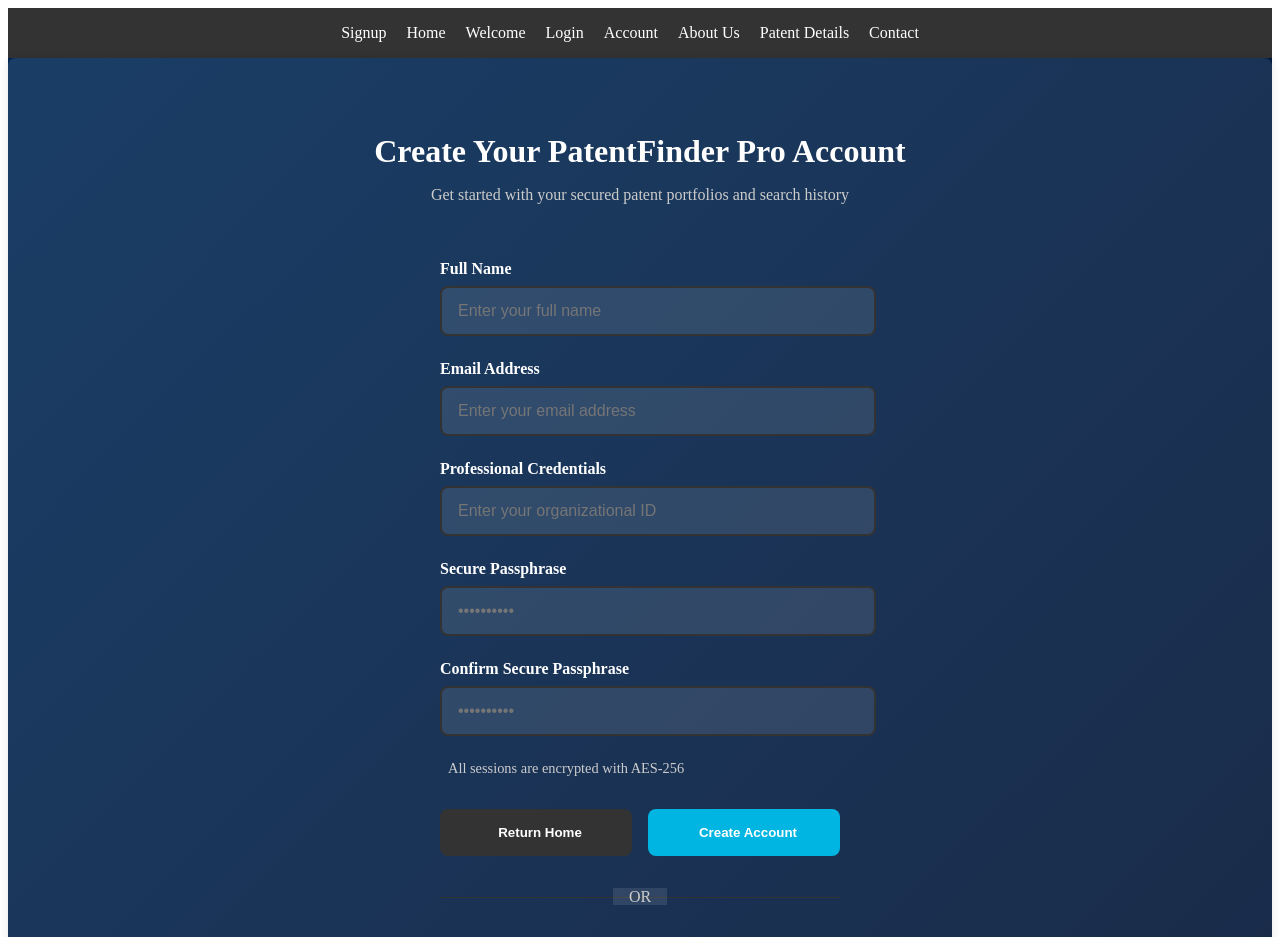
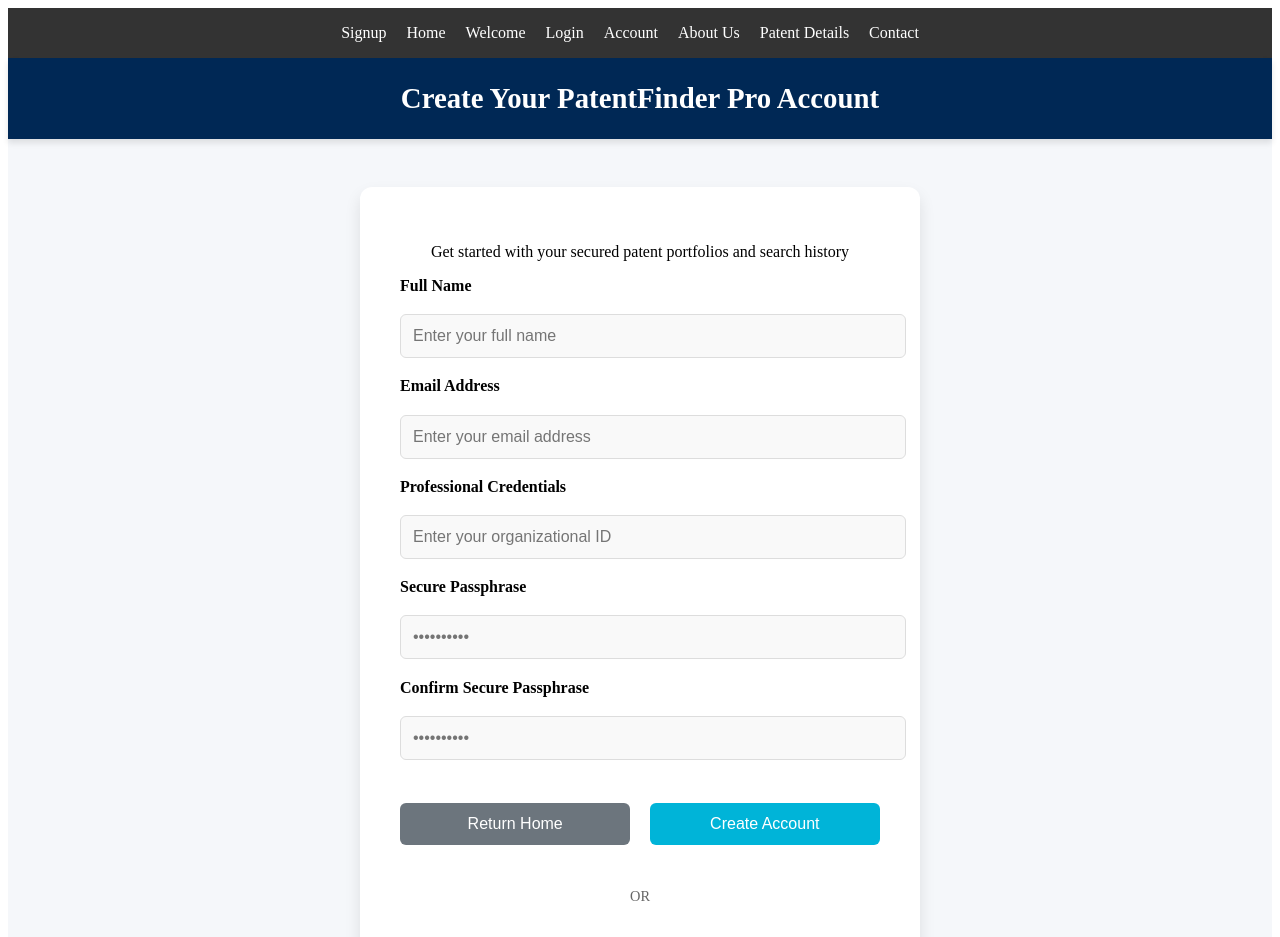
Before and after one commit to Grayson-spec/PatentLocator, an Angular app in the folder client/: page /signup in a window 1280 px wide. Shown: the top 937 px of the page. Built offline with nearby package versions, Linux system fonts and the light colour scheme.

Commit message:
cleaned login and sign up page

```diff
--- a/client/src/app/Components/homepage/homepage.component.css
+++ b/client/src/app/Components/homepage/homepage.component.css
@@ -15,7 +15,7 @@
 }
 
 .hero {
-    background: #00b5e2;
+    background: #00b4d8;
     color: white;
     text-align: center;
     padding: 4rem 2rem;
@@ -44,7 +44,7 @@
 .search-button {
     padding: 0.9rem 2rem;
     margin-left: 1rem;
-    background: #00b5e2;
+    background: #00b4d8;
     color: white;
     border: none;
     border-radius: 8px;
@@ -53,7 +53,7 @@
 }
 
 .search-button:hover {
-    background: #008bb0;
+    background: #00b4d8;
 }
 
 .featured-patents {
--- a/client/src/app/Components/login/login.component.css
+++ b/client/src/app/Components/login/login.component.css
@@ -1,157 +1,131 @@
-
+/* Overall Page Layout */
 .login-container {
-    background: linear-gradient(135deg, #002855, #001233);
-    display: grid;
-    grid-template-columns: 1fr;
+    background: #f5f6f8;
     min-height: 100vh;
+    display: flex;
+    flex-direction: column;
+    align-items: center;
 }
 
-
-.login-branding {
-    display: none;
+/* Top Header Section */
+.login-header {
+    background: #0b2c55;
+    color: white;
+    padding: 1.5rem;
+    text-align: center;
+    font-size: 1.8rem;
+    font-weight: 700;
+    width: 100%;
+    box-shadow: 0 2px 6px rgba(0, 0, 0, 0.1);
 }
 
+/* Card Styling */
 .login-card {
-    background: rgba(255, 255, 255, 0.1);
-    padding: 3rem;
-    display: flex;
-    flex-direction: column;
-    justify-content: center;
-    align-items: center;
-    border-radius: 8px;
-    box-shadow: 0 0 10px rgba(0, 0, 0, 0.1);
+    background: white;
+    padding: 2.5rem;
+    border-radius: 12px;
+    box-shadow: 0 8px 20px rgba(0, 0, 0, 0.1);
+    margin-top: 3rem;
+    width: 400px;
+    text-align: center;
 }
 
-.card-header h2 {
-    color: #fff;
-    font-size: 2rem;
-    margin-bottom: 0.5rem;
+/* Form Styling */
+.login-card h3 {
+    font-size: 1.5rem;
+    margin-bottom: 1rem;
+    color: #0b2c55;
 }
 
-.card-header p {
-    color: #ccc;
+.form-group {
+    margin-bottom: 1.2rem;
+    text-align: left;
 }
 
-.form-container {
-    max-width: 400px;
-    margin: 0 auto;
-    width: 100%;
+label {
+    font-size: 0.95rem;
+    font-weight: 600;
+    color: #333;
+    display: block;
+    margin-bottom: 0.4rem;
 }
 
-.input-icon {
-    color: #fff;
+/* Input Fields */
+input {
+    width: 100%;
+    padding: 0.75rem;
+    border-radius: 6px;
+    border: 1px solid #ccc;
+    font-size: 1rem;
+    background: #f9f9f9;
+    transition: border 0.2s ease-in-out;
 }
 
-.professional-input {
-    width: 100%;
-    padding: 0.875rem 1rem 0.875rem 2.5rem;
-    border: 2px solid #333;
-    border-radius: 8px;
-    font-size: 1rem;
-    background: rgba(255, 255, 255, 0.1);
-    color: #fff;
+input:focus {
+    border: 1px solid #00b4d8;
+    outline: none;
+    box-shadow: 0 0 5px rgba(0, 123, 255, 0.2);
 }
 
-.professional-input:focus {
-    border-color: #00b4d8;
-    outline: none;
-    box-shadow: 0 0 0 3px rgba(0, 180, 216, 0.1);
+/* Buttons */
+.button-group {
+    display: flex;
+    justify-content: space-between;
+    margin-top: 1.5rem;
 }
 
-.password-toggle {
-    color: #fff;
-}
-
-.button-group {
-    display: grid;
-    grid-template-columns: 1fr 1fr;
-    gap: 1rem;
-    margin: 2rem 0;
-}
-
-.back-button, .login-button {
-    padding: 1rem;
+button {
+    padding: 0.8rem 1.5rem;
+    border-radius: 8px;
     border: none;
-    border-radius: 8px;
+    font-size: 1rem;
     font-weight: 600;
     cursor: pointer;
-    transition: all 0.2s;
-    display: flex;
-    align-items: center;
-    justify-content: center;
-    gap: 0.5rem;
+    transition: all 0.2s ease-in-out;
 }
 
 .back-button {
-    background: #333;
-    color: #fff;
+    background: #6c757d;
+    color: white;
 }
 
 .back-button:hover {
-    background: #444;
+    background: #545b62;
 }
 
 .login-button {
     background: #00b4d8;
-    color: #fff;
+    color: white;
 }
 
 .login-button:hover {
-    background: #0093b8;
-}
-.security-notice {
-    display: flex;
-    align-items: center;
-    gap: 0.5rem;
-    color: #ccc;
-    font-size: 0.9rem;
-    margin: 1rem 0;
+    background: #00b4d8;
 }
 
+/* Alternative Authentication */
 .division-line {
-    position: relative;
-    margin: 2rem 0;
-    text-align: center;
-    color: #ccc;
-}
-
-.division-line::before {
-    content: "";
-    position: absolute;
-    top: 50%;
-    left: 0;
-    right: 0;
-    height: 1px;
-    background: #333;
-    z-index: 1;
-}
-
-.division-line span {
-    position: relative;
-    z-index: 2;
-    background: rgba(255, 255, 255, 0.1);
-    padding: 0 1rem;
+    margin: 1.5rem 0;
+    font-size: 0.9rem;
+    color: #666;
 }
 
 .sso-button {
     width: 100%;
-    padding: 1rem;
-    background: rgba(255, 255, 255, 0.1);
-    border: 2px solid #333;
+    background: #f8f9fa;
+    color: #333;
+    padding: 0.75rem;
+    border: 1px solid #ccc;
     border-radius: 8px;
-    color: #fff;
-    cursor: pointer;
-    transition: all 0.2s;
+    font-weight: 600;
 }
 
 .sso-button:hover {
-    border-color: #00b4d8;
-    color: #00b4d8;
+    background: #e2e6ea;
 }
 
+/* Footer */
 .legal-footer {
-    margin-top: 2rem;
-    text-align: center;
     font-size: 0.8rem;
-    color: #ccc;
+    color: #666;
+    margin-top: 1rem;
 }
--- a/client/src/app/Components/login/login.component.html
+++ b/client/src/app/Components/login/login.component.html
@@ -1,60 +1,34 @@
 <div class="login-container">
+    <!-- Top Header -->
+    <div class="login-header">
+        PatentFinder Login
+    </div>
+
+    <!-- Login Card -->
     <div class="login-card">
-      <div class="card-header">
-        <h2><i class="fas fa-lock"></i> PatentFinder Login</h2>
-        <p>Access your secured patent portfolios and search history</p>
-      </div>
-      <div class="form-container">
+        <h3>Access your secured patent portfolios and search history</h3>
+
         <div class="form-group">
-          <label for="username">Professional Credentials</label>
-          <div class="input-wrapper">
-            <i class="fas fa-user-tie input-icon"></i>
-            <input
-              type="text"
-              id="username"
-              #username
-              placeholder="Enter your organizational ID"
-              class="professional-input">
-          </div>
+            <label for="username">Professional Credentials</label>
+            <input type="text" id="username" placeholder="Enter your organizational ID">
         </div>
+
         <div class="form-group">
-          <div class="password-header">
             <label for="password">Secure Passphrase</label>
-          </div>
-          <div class="input-wrapper">
-            <i class="fas fa-key input-icon"></i>
-            <input
-              type="password"
-              id="password"
-              #password
-              placeholder="••••••••••"
-              class="professional-input">
-            <i class="fas fa-eye password-toggle"></i>
-          </div>
+            <input type="password" id="password" placeholder="••••••••••">
         </div>
-        <div class="security-notice">
-          <i class="fas fa-lock"></i>
-          <span>All sessions are encrypted with AES-256</span>
+
+        <div class="button-group">
+            <button class="back-button">Return Home</button>
+            <button class="login-button">Authenticate</button>
         </div>
-        <div class="button-group">
-          <button class="back-button" (click)="goBack()">
-            <i class="fas fa-arrow-left"></i> Return Home
-          </button>
-          <button class="login-button" (click)="onSubmit(username.value, password.value)">
-            <i class="fas fa-unlock"></i> Authenticate
-          </button>
+
+        <div class="division-line">OR</div>
+
+        <button class="sso-button">Enterprise SSO</button>
+
+        <div class="legal-footer">
+            By continuing, you agree to our <a href="#">Data Protection Agreement</a>
         </div>
-        <div class="division-line">
-          <span>OR</span>
-        </div>
-        <div class="alternative-auth">
-          <button class="sso-button">
-            <i class="fas fa-id-badge"></i> Enterprise SSO
-          </button>
-        </div>
-      </div>
-      <div class="legal-footer">
-        <p>By continuing, you agree to our <a>Data Protection Agreement</a></p>
-      </div>
     </div>
-  </div>
+</div>
--- a/client/src/app/Components/signup/signup.component.css
+++ b/client/src/app/Components/signup/signup.component.css
@@ -1,194 +1,128 @@
 .signup-container {
-    background: linear-gradient(135deg, #002855, #001233);
-    display: grid;
-    grid-template-columns: 1fr;
+    background: #f5f7fa;
     min-height: 100vh;
+    display: flex;
+    flex-direction: column;
+    align-items: center;
 }
 
+/* Top Header */
+.signup-header {
+    background: #002855;
+    color: white;
+    text-align: center;
+    padding: 1.5rem 0;
+    font-size: 1.8rem;
+    font-weight: bold;
+    width: 100%;
+    box-shadow: 0px 4px 6px rgba(0, 0, 0, 0.1);
+}
+
+/* Signup Box */
 .signup-card {
-    background: rgba(255, 255, 255, 0.1);
-    padding: 3rem;
+    background: white;
+    padding: 2.5rem;
+    border-radius: 12px;
+    box-shadow: 0 8px 16px rgba(0, 0, 0, 0.1);
+    width: 100%;
+    max-width: 480px;
+    margin-top: 3rem;
+    text-align: center;
+}
+
+/* Form Styles */
+.signup-form {
     display: flex;
     flex-direction: column;
-    justify-content: center;
-    align-items: center;
-    border-radius: 8px;
-    box-shadow: 0 0 10px rgba(0, 0, 0, 0.1);
+    gap: 1.2rem;
 }
 
-.card-header {
-    text-align: center;
-    margin-bottom: 2.5rem;
+.signup-form label {
+    font-weight: bold;
+    text-align: left;
 }
 
-.card-header h2 {
-    color: #fff;
-    font-size: 2rem;
-    margin-bottom: 0.5rem;
+.signup-form input {
+    width: 100%;
+    padding: 0.75rem;
+    border: 1px solid #ddd;
+    border-radius: 6px;
+    font-size: 1rem;
+    background: #f9f9f9;
 }
 
-.card-header p {
-    color: #ccc;
+.signup-form input:focus {
+    border-color: #00b4d8;
+    outline: none;
+    box-shadow: 0 0 4px rgba(0, 123, 255, 0.2);
 }
 
-.form-container {
-    max-width: 400px;
-    margin: 0 auto;
-    width: 100%;
+/* Buttons */
+.button-group {
+    display: flex;
+    justify-content: space-between;
+    gap: 1rem;
+    margin-top: 1.5rem;
 }
 
-label {
-    color: #fff;
-    font-weight: bold;
-    display: block;
-    margin-bottom: 0.5rem;
-}
-
-.input-wrapper {
-    position: relative;
-    margin-bottom: 1.5rem;
-}
-
-.input-icon {
-    color: #fff;
-    position: absolute;
-    left: 1rem;
-    top: 50%;
-    transform: translateY(-50%);
-}
-
-.professional-input {
-    width: 100%;
-    padding: 0.875rem 1rem 0.875rem 2.5rem;
-    border: 2px solid #333;
-    border-radius: 8px;
+.signup-btn,
+.back-btn {
+    width: 48%;
+    padding: 0.75rem;
     font-size: 1rem;
-    background: rgba(255, 255, 255, 0.1);
-    color: #fff;
-}
-
-.professional-input:focus {
-    border-color: #00b5e2;
-    outline: none;
-    box-shadow: 0 0 0 3px rgba(0, 181, 226, 0.1);
-}
-
-.password-toggle {
-    position: absolute;
-    right: 1rem;
-    top: 50%;
-    transform: translateY(-50%);
-    cursor: pointer;
-    color: #fff;
-}
-
-input[type="text"], input[type="email"], input[type="password"] {
-    width: 100%;
-    padding: 0.875rem 1rem;
-    border: 2px solid #333;
-    border-radius: 8px;
-    font-size: 1rem;
-    background: rgba(255, 255, 255, 0.1);
-    color: #fff;
-}
-
-input[type="text"]:focus, input[type="email"]:focus, input[type="password"]:focus {
-    border-color: #00b5e2;
-    outline: none;
-    box-shadow: 0 0 0 3px rgba(0, 181, 226, 0.1);
-}
-
-.button-group {
-    display: grid;
-    grid-template-columns: 1fr 1fr;
-    gap: 1rem;
-    margin: 2rem 0;
-}
-
-.back-button, .signup-button {
-    padding: 1rem;
-    border: none;
-    border-radius: 8px;
-    font-weight: 600;
-    cursor: pointer;
-    transition: all 0.2s;
-    display: flex;
-    align-items: center;
-    justify-content: center;
-    gap: 0.5rem;
-}
-
-.back-button {
-    background: #333;
-    color: #fff;
-}
-
-.back-button:hover {
-    background: #444;
-}
-
-.signup-button {
-    background: #00b5e2;
-    color: #fff;
-}
-
-.signup-button:hover {
-    background: #0093b8;
-}
-
-.security-notice {
-    display: flex;
-    align-items: center;
-    gap: 0.5rem;
-    color: #ccc;
-    font-size: 0.9rem;
-    margin: 1rem 0;
-}
-
-.division-line {
-    position: relative;
-    margin: 2rem 0;
-    text-align: center;
-    color: #ccc;
-}
-
-.division-line::before {
-    content: "";
-    position: absolute;
-    top: 50%;
-    left: 0;
-    right: 0;
-    height: 1px;
-    background: #333;
-    z-index: 1;
-}
-
-.division-line span {
-    position: relative;
-    z-index: 2;
-    background: rgba(255, 255, 255, 0.1);
-    padding: 0 1rem;
-}
-
-.sso-button {
-    width: 100%;
-    padding: 1rem;
-    background: rgba(255, 255, 255, 0.1);
-    border: 2px solid #333;
-    border-radius: 8px;
-    color: #fff;
+    border-radius: 6px;
     cursor: pointer;
     transition: all 0.2s;
 }
 
-.sso-button:hover {
-    border-color: #00b5e2;
-    color: #00b5e2;
+.back-btn {
+    background: #6c757d;
+    color: white;
+    border: none;
 }
 
-.legal-footer {
-    margin-top: 2rem;
+.back-btn:hover {
+    background: #5a6268;
+}
+
+.signup-btn {
+    background: #00b4d8;
+    color: white;
+    border: none;
+}
+
+.signup-btn:hover {
+    background: #00b4d8;
+}
+
+/* SSO Section */
+.divider {
+    margin: 1.5rem 0;
     text-align: center;
-    font-size: 0.8rem;
-    color: #ccc;
+    font-size: 0.9rem;
+    color: #666;
 }
+
+.sso-btn {
+    width: 100%;
+    padding: 0.75rem;
+    font-size: 1rem;
+    background: #e9ecef;
+    border: 1px solid #ccc;
+    border-radius: 6px;
+    color: #333;
+    cursor: pointer;
+    transition: all 0.2s;
+}
+
+.sso-btn:hover {
+    background: #d6d8db;
+}
+
+/* Footer */
+.signup-footer {
+    text-align: center;
+    font-size: 0.85rem;
+    color: #666;
+    margin-top: 1rem;
+}
--- a/client/src/app/Components/signup/signup.component.html
+++ b/client/src/app/Components/signup/signup.component.html
@@ -1,93 +1,45 @@
 <div class="signup-container">
+    <!-- Top Header -->
+    <div class="signup-header">
+        Create Your PatentFinder Pro Account
+    </div>
+
+    <!-- Signup Form Box -->
     <div class="signup-card">
-      <div class="card-header">
-        <h2><i class="fas fa-user-plus"></i> Create Your PatentFinder Pro Account</h2>
         <p>Get started with your secured patent portfolios and search history</p>
-      </div>
-      <div class="form-container">
-        <form>
-          <div class="form-group">
+
+        <form class="signup-form">
             <label for="name">Full Name</label>
-            <div class="input-wrapper">
-              <i class="fas fa-user input-icon"></i>
-              <input
-                type="text"
-                id="name"
-                placeholder="Enter your full name"
-                class="professional-input">
+            <input type="text" id="name" placeholder="Enter your full name">
+
+            <label for="email">Email Address</label>
+            <input type="email" id="email" placeholder="Enter your email address">
+
+            <label for="organization">Professional Credentials</label>
+            <input type="text" id="organization" placeholder="Enter your organizational ID">
+
+            <label for="password">Secure Passphrase</label>
+            <input type="password" id="password" placeholder="••••••••••">
+
+            <label for="confirm-password">Confirm Secure Passphrase</label>
+            <input type="password" id="confirm-password" placeholder="••••••••••">
+
+            <!-- Buttons -->
+            <div class="button-group">
+                <button type="button" class="back-btn">Return Home</button>
+                <button type="submit" class="signup-btn">Create Account</button>
             </div>
-          </div>
-          <div class="form-group">
-            <label for="email">Email Address</label>
-            <div class="input-wrapper">
-              <i class="fas fa-envelope input-icon"></i>
-              <input
-                type="email"
-                id="email"
-                placeholder="Enter your email address"
-                class="professional-input">
-            </div>
-          </div>
-          <div class="form-group">
-            <label for="username">Professional Credentials</label>
-            <div class="input-wrapper">
-              <i class="fas fa-user-tie input-icon"></i>
-              <input
-                type="text"
-                id="username"
-                placeholder="Enter your organizational ID"
-                class="professional-input"
-              >
-            </div>
-          </div>
-          <div class="form-group">
-            <label for="password">Secure Passphrase</label>
-            <div class="input-wrapper">
-              <i class="fas fa-key input-icon"></i>
-              <input
-                type="password"
-                id="password"
-                placeholder="••••••••••"
-                class="professional-input">
-              <i class="fas fa-eye password-toggle"></i>
-            </div>
-          </div>
-          <div class="form-group">
-            <label for="confirm-password">Confirm Secure Passphrase</label>
-            <div class="input-wrapper">
-              <i class="fas fa-key input-icon"></i>
-              <input
-                type="password"
-                id="confirm-password"
-                placeholder="••••••••••"
-                class="professional-input">
-              <i class="fas fa-eye password-toggle"></i>
-            </div>
-          </div>
-          <div class="security-notice">
-            <i class="fas fa-lock"></i>
-            <span>All sessions are encrypted with AES-256</span>
-          </div>
-          <div class="button-group">
-            <button class="back-button" (click)="goBack()">
-              <i class="fas fa-arrow-left"></i> Return Home
-            </button>
-            <button class="signup-button" (click)="onSubmit()">
-              <i class="fas fa-user-plus"></i> Create Account
-            </button>
-          </div>
-          <div class="division-line">
-            <span>OR</span>
-          </div>
-          <div class="alternative-auth">
-            <button class="sso-button">
-              <i class="fas fa-id-badge"></i> Enterprise SSO
-            </button>
-          </div>
+
+            <!-- Divider -->
+            <div class="divider">OR</div>
+
+            <!-- SSO Login -->
+            <button type="button" class="sso-btn">Enterprise SSO</button>
         </form>
-      </div>
-      <div class="legal-footer">
-        <p>By continuing, you agree to our <a>Data Protection Agreement</a></p>
-      </div>
+
+        <!-- Footer -->
+        <div class="signup-footer">
+            <p>By continuing, you agree to our <a href="#">Data Protection Agreement</a></p>
+        </div>
     </div>
-  </div>
+</div>
```
